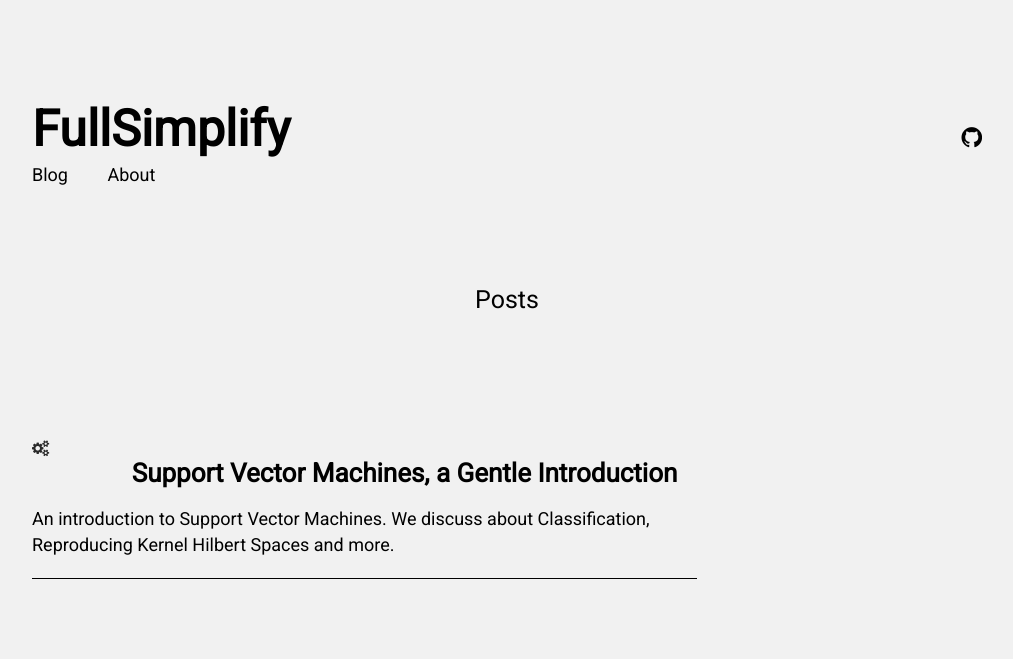
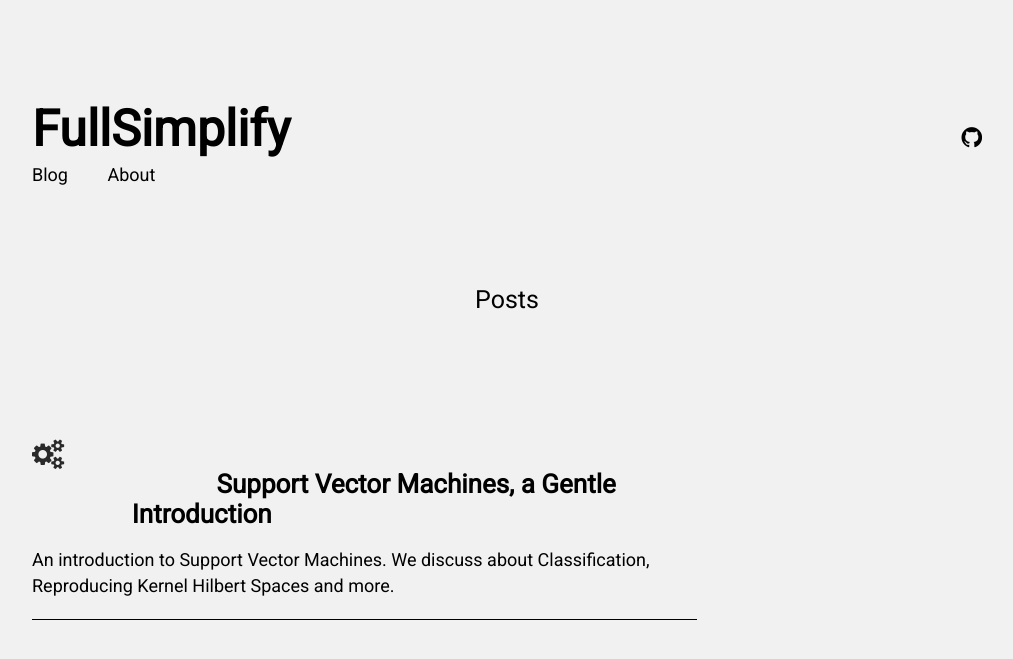
Before and after one commit to FullSimplify/FullSimplify.github.io, a Jekyll site: the page built from index.html, in a window 1280 px wide. Shown: the top 659 px of the page, without its empty margins (133-1146 px from the left). Built offline with Jekyll 4.4.1, drawn with Linux system fonts in a browser that asks for light colours.

Commit message:
Update index.html

```diff
--- a/index.html
+++ b/index.html
@@ -8,11 +8,11 @@ sitemap:
 
 <ul class="list-posts">
     {% for post in site.posts %}
-  <i class="fa fa-cogs side-icon" aria-hidden="true">
+  <i class="fa fa-cogs side-icon" style="font-size:30px;" aria-hidden="true">
     </i>
         <li class="post-teaser">
             <a href="{{ post.url | prepend: site.baseurl }}">
-                <span class="post-teaser__title" style="font-size:26px">{{ post.title }}</span>
+                <span class="post-teaser__title" style="font-size:26px; margin-left:15%">{{ post.title }}</span>
                 <!--<span class="post-teaser__date">{{ post.date | date: "%d %B %Y" }}</span>-->
             </a>
         </li>
```
